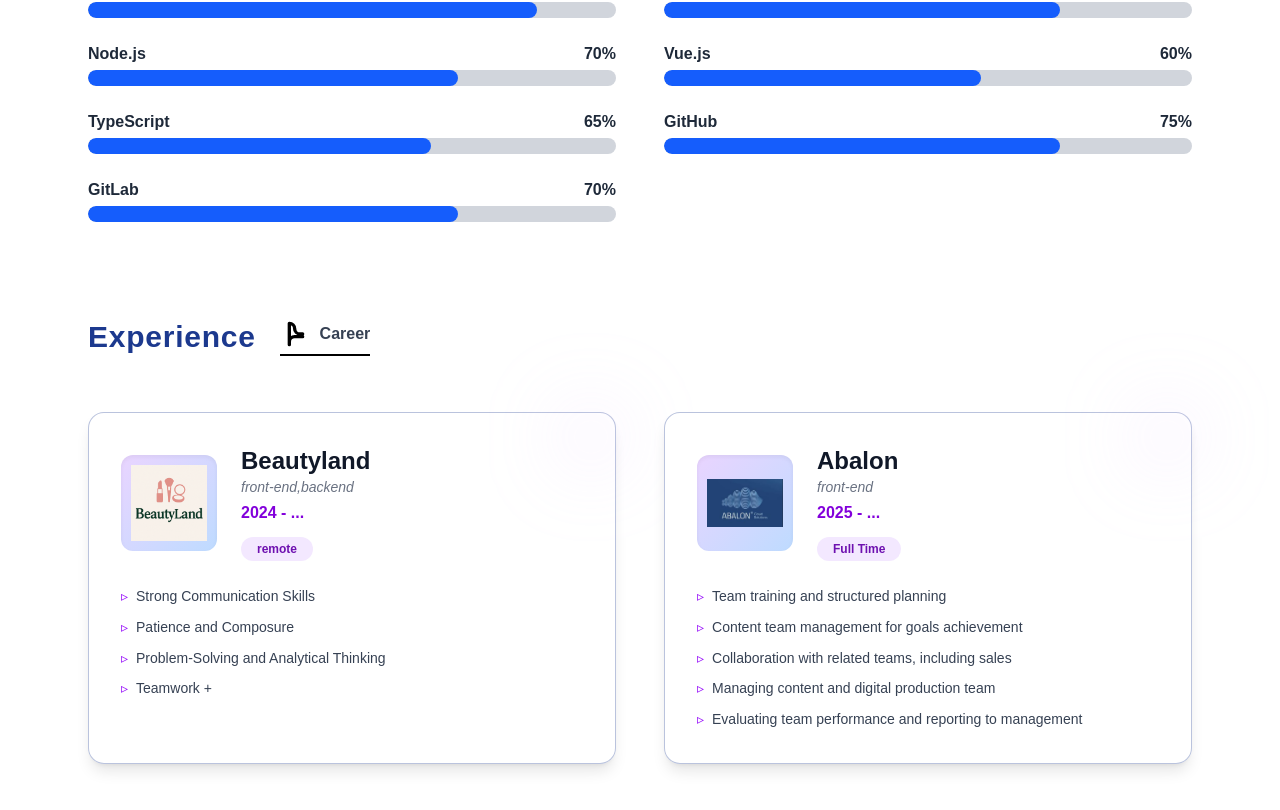
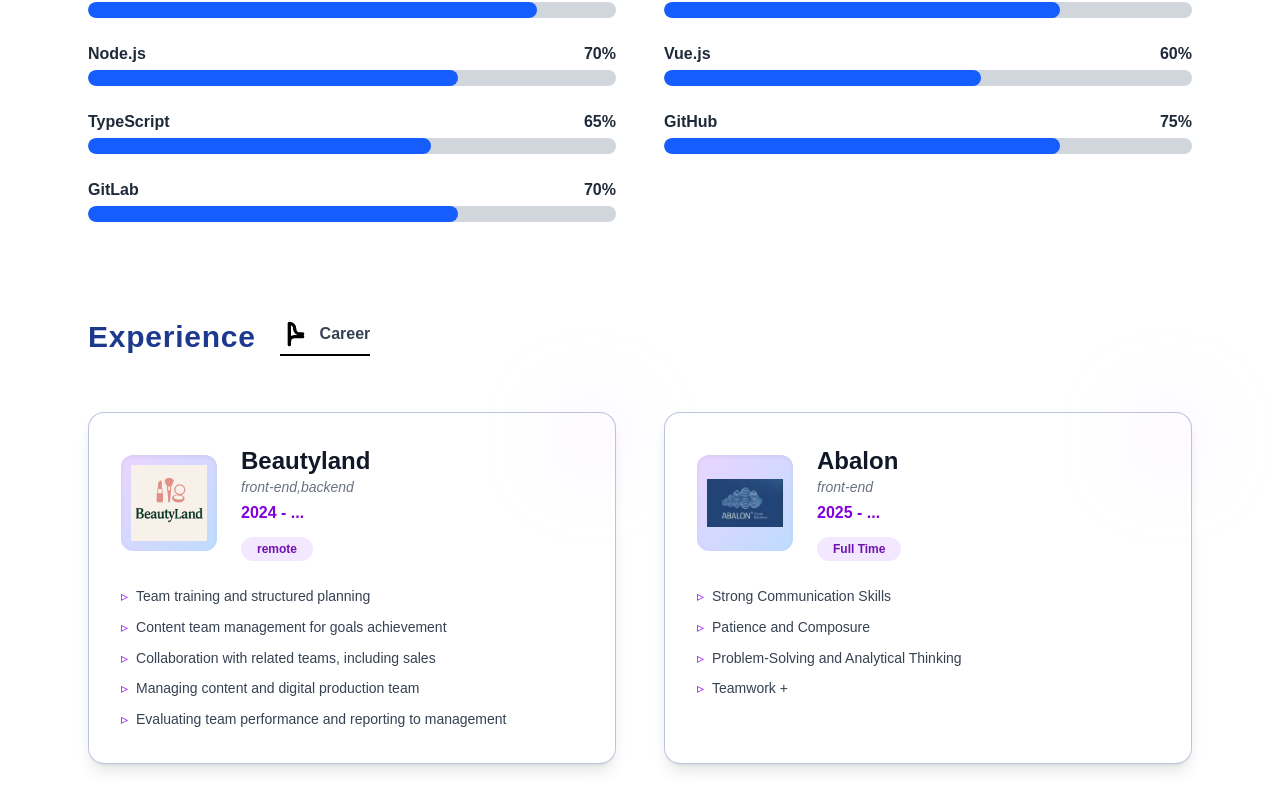
Before and after one commit to AbolfazlAbdi90/abolfazlAbdi, a Next.js app: page / in a window 1280 px wide. Shown: the part 1108-1918 px from the top of the page. Built offline with nearby package versions, Linux system fonts and the light colour scheme.

Commit message:
i set about

```diff
--- a/app/About/page.tsx
+++ b/app/About/page.tsx
@@ -1,4 +1,4 @@
-"use client"
+"use client";
 import React from "react";
 import { motion } from "framer-motion";
 
@@ -28,24 +28,24 @@ const experiences = [
     duration: "2024 - ...",
     status: "remote",
     duties: [
-      "Strong Communication Skills",
-      "Patience and Composure",
-      "Problem-Solving and Analytical Thinking",
-      "Teamwork +",
-
+      "Team training and structured planning",
+      "Content team management for goals achievement",
+      "Collaboration with related teams, including sales",
+      "Managing content and digital production team",
+      "Evaluating team performance and reporting to management",
     ],
   },
+
   {
     company: "Abalon",
     position: "front-end",
     duration: "2025 - ...",
     status: "Full Time",
     duties: [
-      "Team training and structured planning",
-      "Content team management for goals achievement",
-      "Collaboration with related teams, including sales",
-      "Managing content and digital production team",
-      "Evaluating team performance and reporting to management",
+      "Strong Communication Skills",
+      "Patience and Composure",
+      "Problem-Solving and Analytical Thinking",
+      "Teamwork +",
     ],
   },
 ];
@@ -75,6 +75,7 @@ const AboutMe: React.FC<AboutMeProps> = ({ introText, detailText }) => {
       </motion.div>
 
       {/* بخش مهارت‌ها */}
+
       <motion.div
         initial={{ opacity: 0, y: 40 }}
         whileInView={{ opacity: 1, y: 0 }}
@@ -201,7 +202,6 @@ const AboutMe: React.FC<AboutMeProps> = ({ introText, detailText }) => {
           )}
         </div>
       </motion.section>
-
     </section>
   );
 };
--- a/app/page.tsx
+++ b/app/page.tsx
@@ -4,10 +4,10 @@ import { motion } from "framer-motion";
 import AboutMe from "./About/page";
 
 const sentences: string[] = [
-  "I have 2 years of experience in Frontend Development",
-  "i love programing",
-  "I work at the Abalon",
-  "im computer engineer",
+  "I have 1.5 years of experience in Frontend Development👩‍💻",
+  "i love programing ❤️",
+  "I work at the Abalon❤️",
+  "im computer engineer👩‍💻",
 ];
 
 const Typewriter: React.FC = () => {
@@ -232,7 +232,7 @@ const Home: React.FC = () => {
               Home
             </a>
             <a
-              href="/About"
+              href="#About"
               className="block hover:text-purple-700"
               onClick={() => setMenuOpen(false)}
             >
@@ -256,7 +256,7 @@ const Home: React.FC = () => {
           <a href="#about" className="hover:underline">
             About Me
           </a>
-          <a href="#portfolio" className="hover:underline">
+          <a href="#profile" className="hover:underline">
             Portfolio
           </a>
         </nav>
@@ -439,12 +439,15 @@ const Home: React.FC = () => {
           </motion.div>
         </div>
       </header>
-      <AboutMe
+      <div id="About">
+        <AboutMe
         introText="I love being a developer!"
         detailText={`Hello, I am Abolfazl Abdi, Front-End developer with a passion for building efficient solutions and learning new technologies. I started programming in 2024 and have been deepening my expertise since 2025. Alongside coding, I actively study startups and business models, and enjoy following my favorite series.
 
 I have a strong background in computer hardware,  and I am highly interested in teaching and knowledge sharing. My strengths include creativity, adaptability, and a collaborative spirit, which help me thrive in team environments and bring innovative ideas to the table.`}
       />
+      </div>
+
     </>
   );
 };
```
Lines whose indentation alone changed are shown as unchanged.
